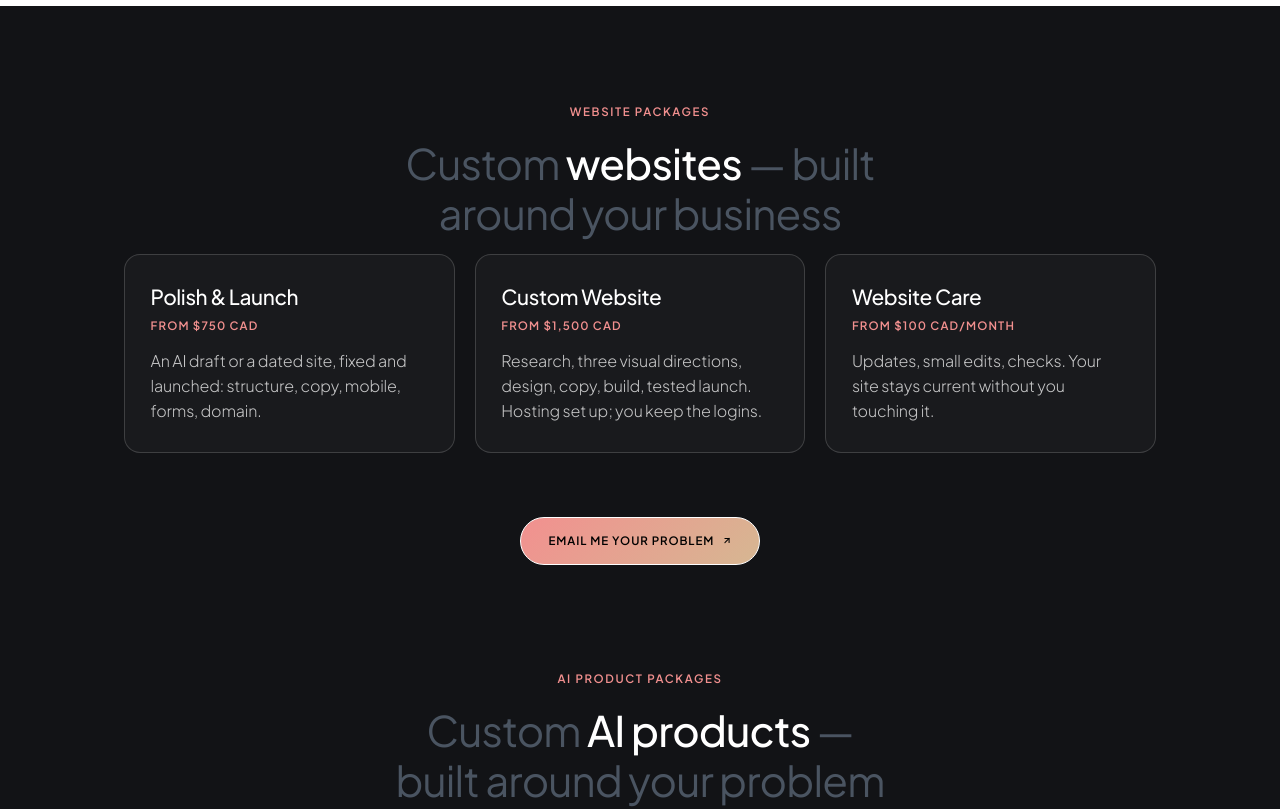
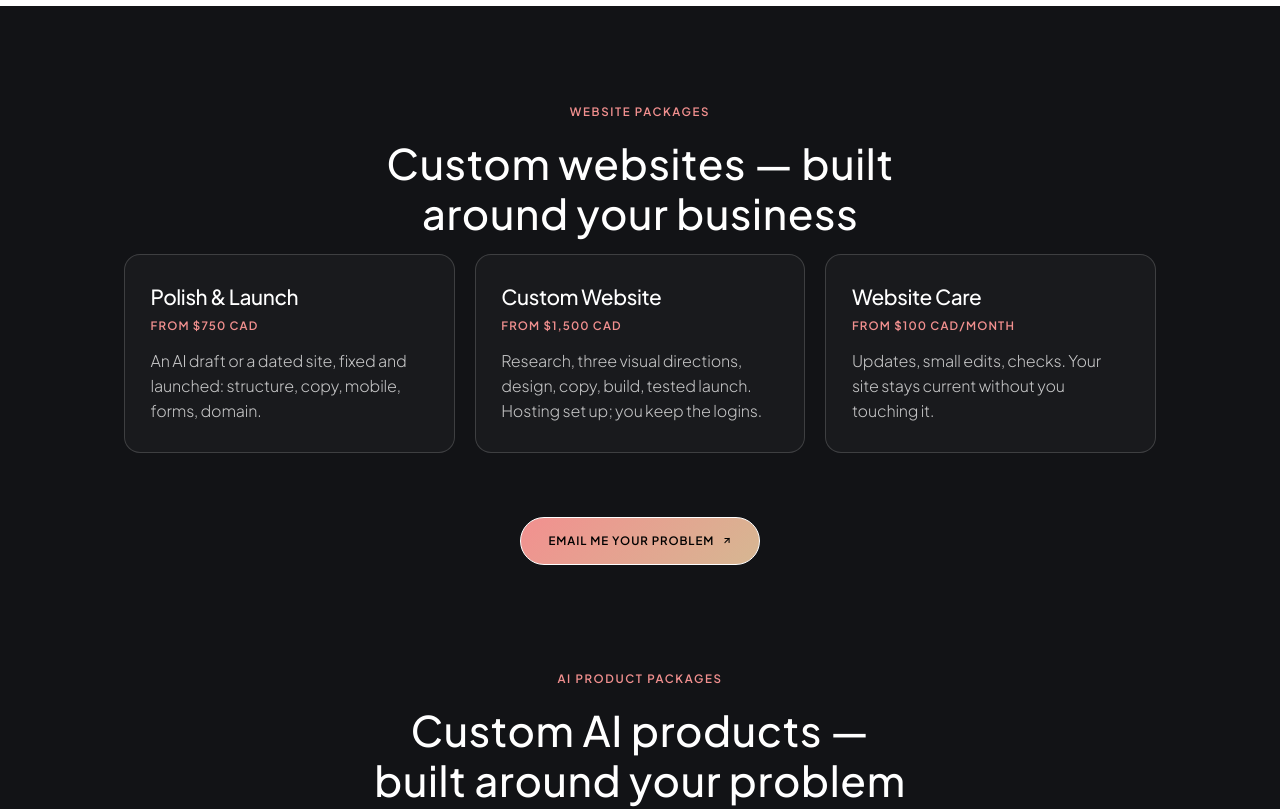
Before and after one commit to Irene2828/porfoliojuly, a Next.js app: page / in a window 1280 px wide. Shown: the part 6000-6809 px from the top of the page. Built offline with nearby package versions, Linux system fonts and the light colour scheme.

Commit message:
Exclude packages heading from global silver override

```diff
--- a/src/app/index.css
+++ b/src/app/index.css
@@ -1057,7 +1057,7 @@ h1, h2, h3, h4, h5, h6 {
 }
 
 /* Section Headings */
-.v2-theme section:not(.prefooter-section) h2,
+.v2-theme section:not(.prefooter-section):not(.packages-section) h2,
 .v2-theme #cases-section h2,
 .v2-theme #expertise h2,
 .v2-theme #how-it-works h2,
```
